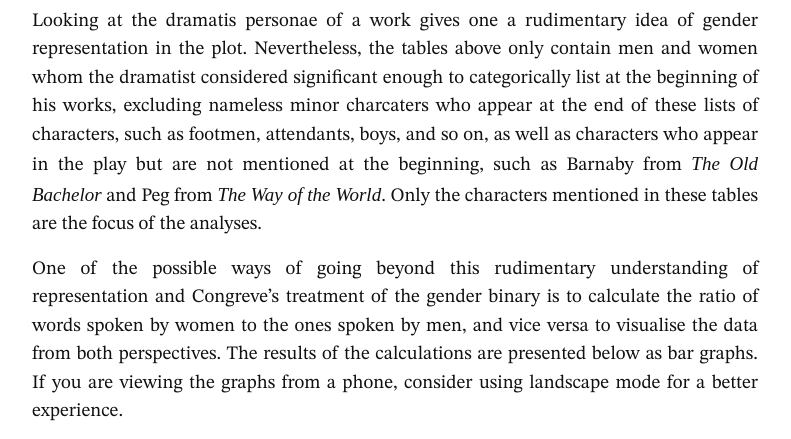
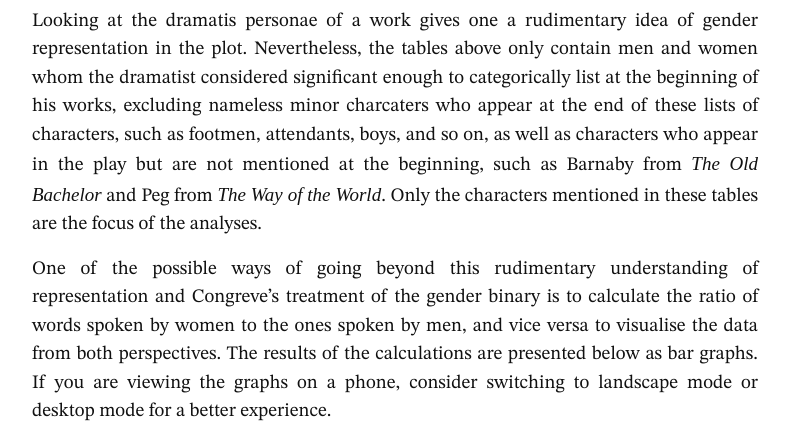
Before and after one commit to aryamoitra/lexicongreve, a Jekyll site: the page built from pages/analysis/ratio.md, in a window 1280 px wide and 900 px high, scrolled down 445 px, cut to the strip 0-439 px from the top of the window. Shown: the whole strip, without its empty margins (245-1036 px from the left). Built offline with Jekyll 4.4.1, drawn with Linux system fonts in a browser that asks for light colours; some web fonts are replaced.

Commit message:
Suggest the use of desktop mode for mobile users

```diff
--- /dev/null
+++ b/_includes/switch-mode-text.html
@@ -0,0 +1,3 @@
+<div style="text-align: right; font-size: 70%; color: #878787">
+    (Use landscape mode or desktop mode to view the graphs on a phone.)
+</div>
--- a/pages/analysis/ratio.md
+++ b/pages/analysis/ratio.md
@@ -188,7 +188,7 @@ The characters included in the dramatis personae in every one of Congreve's come
 
 Looking at the dramatis personae of a work gives one a rudimentary idea of gender representation in the plot. Nevertheless, the tables above only contain men and women whom the dramatist considered significant enough to categorically list at the beginning of his works, excluding nameless minor charcaters who appear at the end of these lists of characters, such as footmen, attendants, boys, and so on, as well as characters who appear in the play but are not mentioned at the beginning, such as Barnaby from *The Old Bachelor* and Peg from *The Way of the World*. Only the characters mentioned in these tables are the focus of the analyses.
 
-One of the possible ways of going beyond this rudimentary understanding of representation and Congreve's treatment of the gender binary is to calculate the ratio of words spoken by women to the ones spoken by men, and vice versa to visualise the data from both perspectives. The results of the calculations are presented below as bar graphs. If you are viewing the graphs from a phone, consider using landscape mode for a better experience.
+One of the possible ways of going beyond this rudimentary understanding of representation and Congreve's treatment of the gender binary is to calculate the ratio of words spoken by women to the ones spoken by men, and vice versa to visualise the data from both perspectives. The results of the calculations are presented below as bar graphs. If you are viewing the graphs on a phone, consider switching to landscape mode or desktop mode for a better experience.
 
 <div class="container-responsive-iframe" style="padding-top: 85%">
     <iframe class="responsive-iframe" src="../../data-visualisation/ratio/women-to-men.html"></iframe>
```
Also changed, not shown: pages/analysis/average_speech_length.md (+1 -1 lines), pages/analysis/flesch_kincaid.md (+1 -1 lines).
